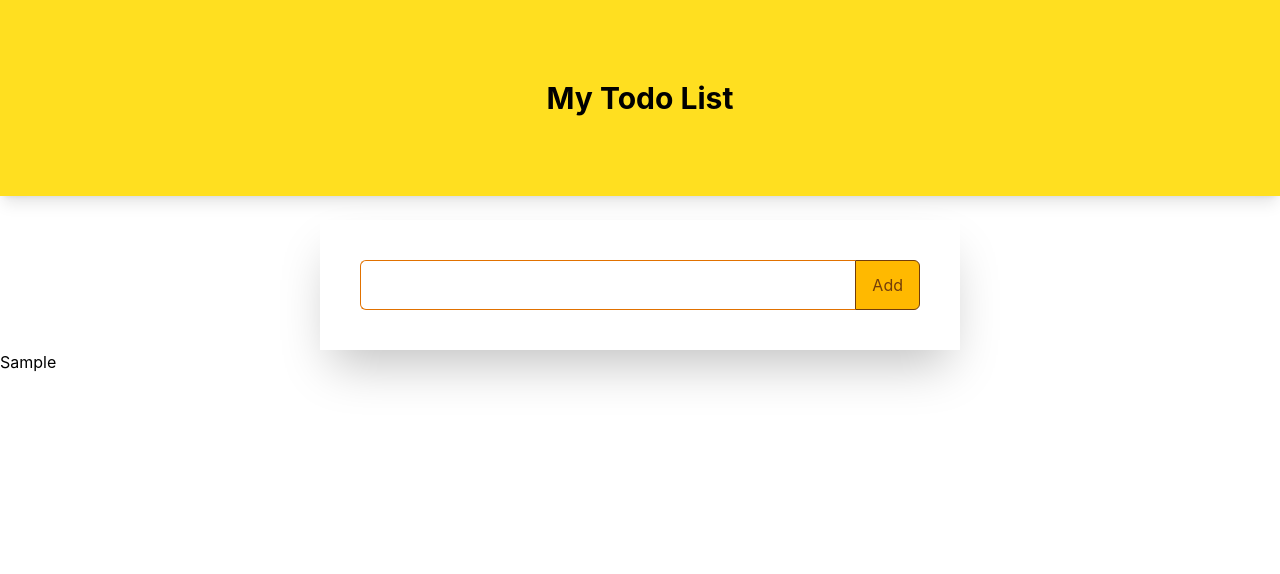
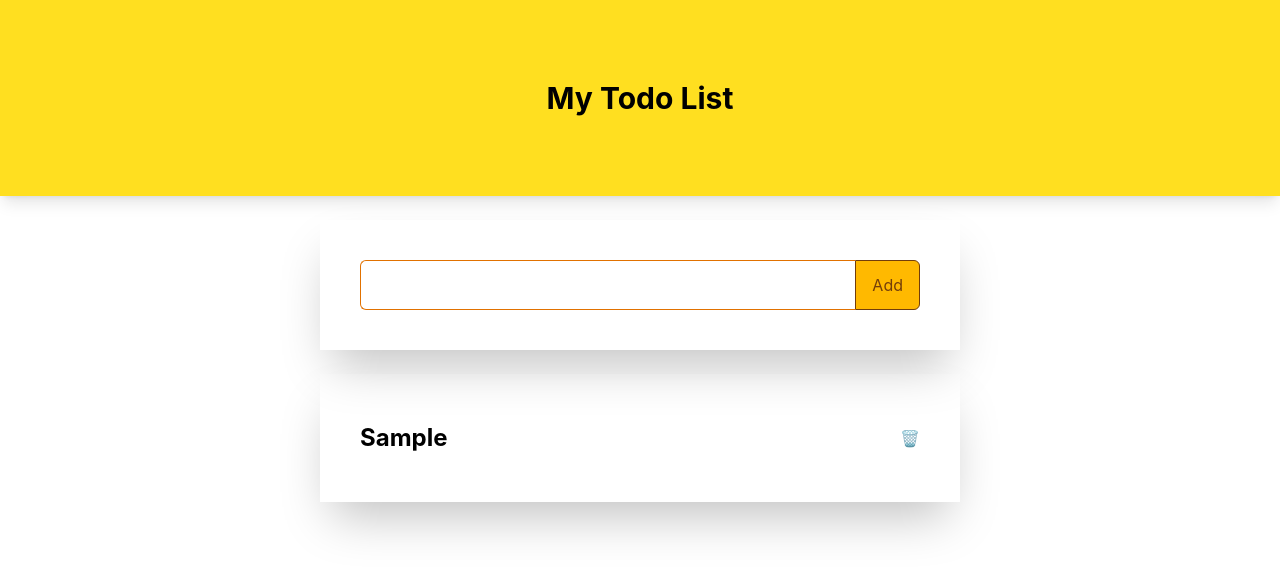
Before and after one commit to Daniel-bee/Simple-react-todo-app, a React app: page / in a window 1280 px wide. Both pictures are taken after typing "Sample" into the empty fields and a click on the button "Add". Shown: the top 574 px of the page. Built offline with nearby package versions, Linux system fonts and the light colour scheme; the HTML template or start-up script is replaced by a standard one.

Commit message:
item delete functionality

```diff
--- a/src/components/Todo.jsx
+++ b/src/components/Todo.jsx
@@ -10,7 +10,7 @@ const Todo = () => {
   return (
     <>
       <Form todo={todo} setTodos={setTodos} todos={todos} setTodo={setTodo} />
-      <TodoList todos={todos} />
+      <TodoList todos={todos} setTodos={setTodos} />
     </>
   );
 };
--- a/src/components/TodoItem.jsx
+++ b/src/components/TodoItem.jsx
@@ -1,5 +1,15 @@
-const TodoItem = ({ item }) => {
-  return <h2>{item}</h2>;
+const TodoItem = ({ item, todos, setTodos }) => {
+  const handleDelete = (i) => {
+    setTodos(todos.filter((el) => el !== i));
+  };
+  return (
+    <div className="flex">
+      <h2 className="font-bold text-2xl flex-1">{item}</h2>
+      <button onClick={() => handleDelete(item)} className="cursor-pointer">
+        🗑️
+      </button>
+    </div>
+  );
 };
 
 export default TodoItem;
--- a/src/components/TodoList.jsx
+++ b/src/components/TodoList.jsx
@@ -1,12 +1,14 @@
 import TodoItem from './TodoItem';
 
-const TodoList = ({ todos }) => {
+const TodoList = ({ todos, setTodos }) => {
   return (
-    <>
+    <div className="shadow-2xl w-1/2 mx-auto mt-6 p-10 space-y-4 divide-y-1 divide-gray-200">
       {todos.map((item) => (
-        <TodoItem key={item} item={item} />
+        <div className="py-2">
+          <TodoItem key={item} item={item} todos={todos} setTodos={setTodos} />
+        </div>
       ))}
-    </>
+    </div>
   );
 };
 
```
